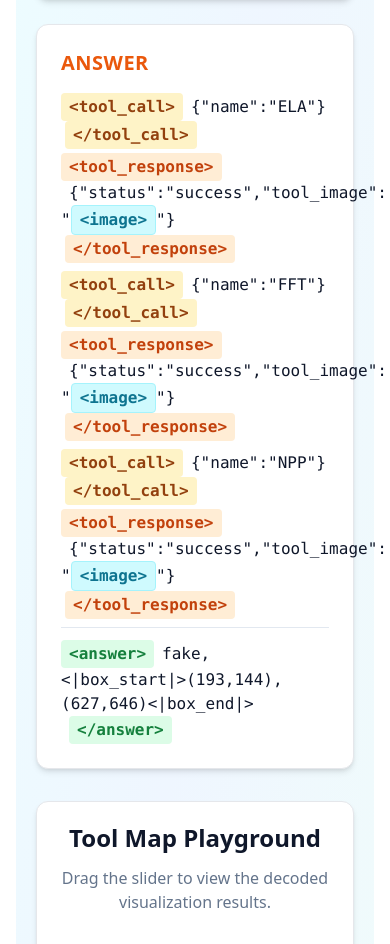
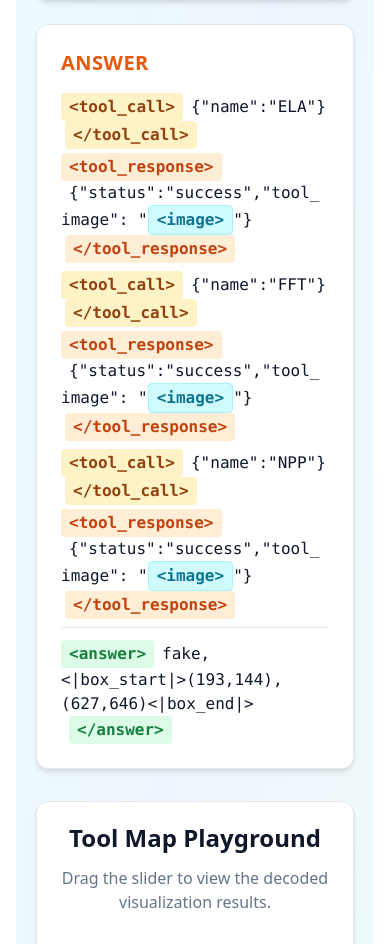
Before and after one commit to youqiwong/youqiwong.github.io, a React (Vite) app in the folder forgery-vcr/: page / in a window 390 px wide. Shown: the part 8351-9295 px from the top of the page. Built offline with nearby package versions, Linux system fonts and the light colour scheme; some icons are missing.

Commit message:
Wrap reasoning traces on mobile

```diff
--- a/forgery-vcr/src/App.jsx
+++ b/forgery-vcr/src/App.jsx
@@ -257,7 +257,7 @@ const MultipleCoVTDemo = () => {
         }`}>
           <h3 className="text-xl font-bold text-orange-600 mb-4 uppercase tracking-wide">Answer</h3>
 
-          <div className="space-y-2 font-mono text-base">
+          <div className="answer-trace min-w-0 space-y-2 font-mono text-base whitespace-normal">
             {currentDemo.toolCalls.map((tool, idx) => (
               <div key={idx} className="space-y-1">
                 {/* tool_call - 不换行 */}
--- a/forgery-vcr/src/index.css
+++ b/forgery-vcr/src/index.css
@@ -12,6 +12,11 @@ body,
 
 body {
   overflow-x: hidden;
+}
+
+.answer-trace {
+  overflow-wrap: anywhere;
+  word-break: break-word;
 }
 
 @media (max-width: 639px) {
```
